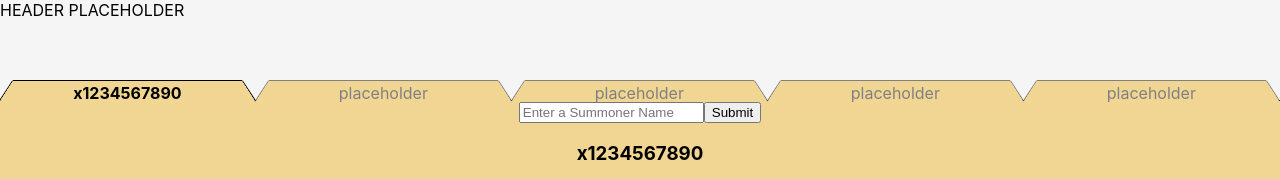
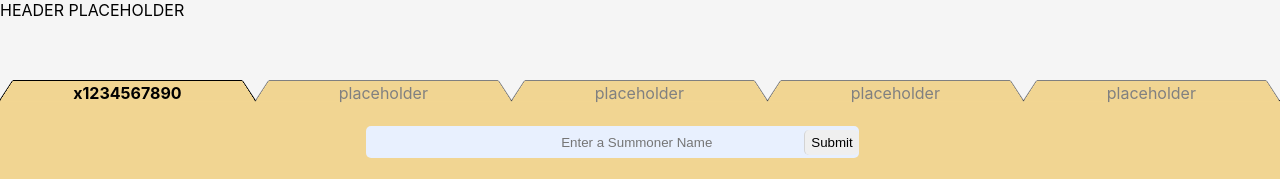
Before and after one commit to asantos649/clash_scouter, a React (Create React App) app: page / in a window 1280 px wide. Shown: the top 179 px of the page. Built offline with nearby package versions, Linux system fonts and the light colour scheme; no server answers.

Commit message:
styled form

```diff
--- a/src/components/SummonerForm.js
+++ b/src/components/SummonerForm.js
@@ -16,13 +16,16 @@ class SummonerForm extends React.Component {
     submitHandler = (e) => {
         e.preventDefault()
         this.props.submitHandler(this.state.summoner)
+        this.setState(
+            {summoner: ''}
+        )
     }
 
     render(){
         return(
-            <form onSubmit={this.submitHandler}>
-                <input type='text' name='summoner' onChange={this.changeHandler} value={this.state.summoner} placeholder='Enter a Summoner Name'/>
-                <input type='submit'/>
+            <form onSubmit={this.submitHandler} className='summonerForm'>
+                <input type='text' name='summoner' className='formInput' onChange={this.changeHandler} value={this.state.summoner} placeholder='Enter a Summoner Name'/>
+                <input type='submit' className='formSubmit'/>
             </form>
         )
     }
--- a/src/index.css
+++ b/src/index.css
@@ -158,6 +158,7 @@ code {
   z-index: 1;
   padding-top: 3px;
   color: grey;
+  cursor: pointer;
   /* border-top: solid;
   border-right: solid;
   border-left: solid; */
@@ -180,3 +181,46 @@ code {
     border-left: solid;
     border-width: 1px;
 }
+
+.summonerForm{
+  margin: 10px;
+
+}
+
+.formInput:focus{
+  outline: none;
+}
+
+.formInput{
+  width: 35%;
+  border-radius: 5px;
+  box-shadow: none;
+  -webkit-appearance: none;
+  border: none;
+  height: 30px;
+  text-align: center;
+  padding-left: 50px;
+  margin-top: 15px;
+  background-color: rgb(232, 240, 254);
+}
+
+
+.formSubmit{
+  position: relative;
+  left: -55px;
+  border-radius: 5px;
+  height: 25px;
+  border: none;
+  border-left: solid;
+  border-width: 1px;
+  border-color: lightgrey;
+}
+
+
+.formSubmit:hover{
+  background-color: skyblue;
+}
+
+.formSubmit:focus{
+  outline:none
+}
```
